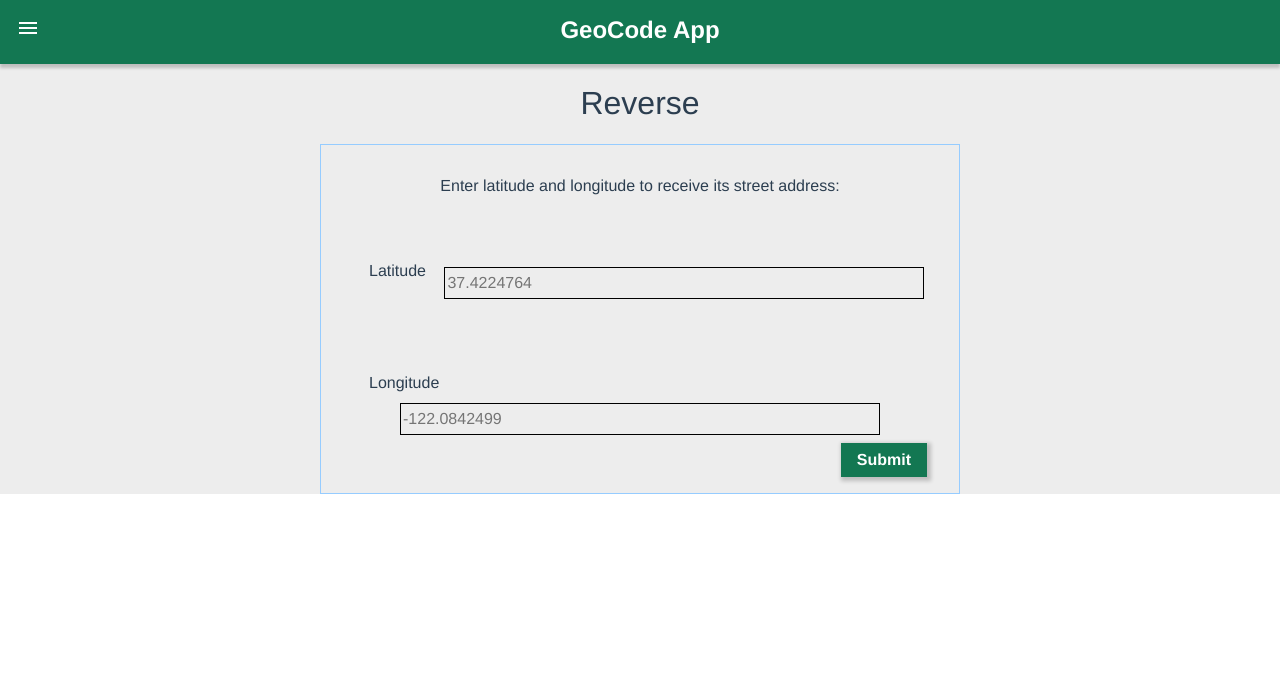
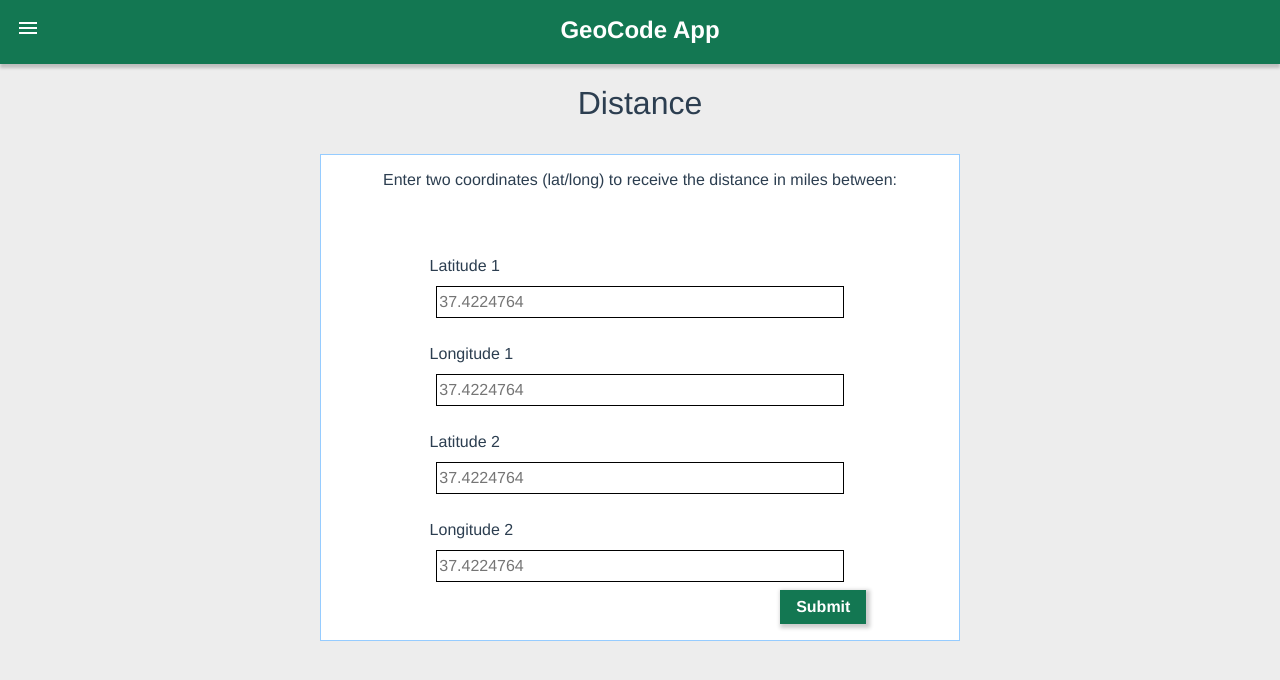
Before and after one commit to jafow/geocode-distance-client, a Vue app: page /#/coords in a window 1280 px wide. Before the commit this address led to /#/reverse. Shown: the top 680 px of the page. Built offline with nearby package versions, Linux system fonts and the light colour scheme.

Commit message:
UI: small style & color changes

```diff
--- a/src/App.vue
+++ b/src/App.vue
@@ -10,7 +10,7 @@
         <div class="toaster w-30-ns w-80" v-if="toast === 'expand'">
             <nav class="nav">
                 <ul class="list pl0 mt0">
-                    <router-link to="/" tag="li" class="nav-item h3">
+                    <router-link to="/" tag="li" class="nav-item h3 pv3 hover-white hover-bg-green">
                         Home
                     </router-link>
                     <router-link to="/geocode" tag="li" class="nav-item h3 pv3 hover-white hover-bg-green">
@@ -61,7 +61,11 @@ export default {
 </script>
 
 <style>
+html,body {
+  height: 100%;
+}
 #app {
+  height: 100%;
   font-family: 'Avenir', Helvetica, Arial, sans-serif;
   -webkit-font-smoothing: antialiased;
   -moz-osx-font-smoothing: grayscale;
--- a/src/components/Coords.vue
+++ b/src/components/Coords.vue
@@ -1,7 +1,7 @@
 <template>
     <div id="coords">
         <h1>{{ title }}</h1>
-        <section class="mw9 center w-50-ns w-100 pa3 ba b--light-blue cf">
+        <section class="mw9 center w-50-ns w-100 pa3 ba b--light-blue bg-white mt4 cf">
             <div class="description">{{ description }}</div>
             <form id="form-coords" class="center mt2 ph3-ns w-80">
                 <div class="mt5">
--- a/src/components/GeoCode.vue
+++ b/src/components/GeoCode.vue
@@ -1,7 +1,7 @@
 <template>
     <div id="geocode">
         <h1>{{ title }}</h1>
-        <section class="mw9 center w-50-ns w-100 pa3 ba b--light-blue cf mb4">
+        <section class="mw9 center w-50-ns w-100 pa3 ba b--light-blue bg-white mt4 cf">
             <p> {{description }} </p>
             <form id="form-geocode" class="center mt2 ph3-ns w-80">
                 <div class="mt5">
--- a/src/components/Home.vue
+++ b/src/components/Home.vue
@@ -1,5 +1,5 @@
 <template>
-    <section class="ph3 ph5-ns pv5" v-if="showWelcome">
+    <section class="ph3 ph5-ns pv5 bg-white mt4 cf" v-if="showWelcome">
         <article class="mw8 center br2 ba b--light-blue bg-lightest-gray">
             <div class="dt-ns dt--fixed-ns w-100">
             <div class="pa3 pa4-ns dtc-ns v-mid">
--- a/src/components/Reverse.vue
+++ b/src/components/Reverse.vue
@@ -1,7 +1,7 @@
 <template>
     <div id="reverse">
         <h1>{{ title }}</h1>
-        <section class="mw9 center w-50-ns w-100 pa3 ba b--light-blue cf">
+        <section class="mw9 center w-50-ns w-100 pa3 ba b--light-blue bg-white mt4 cf">
             <p>{{ description }}</p>
             <form id="form-reverse" class="center ph3-ns">
                 <div class="mt5">
```
